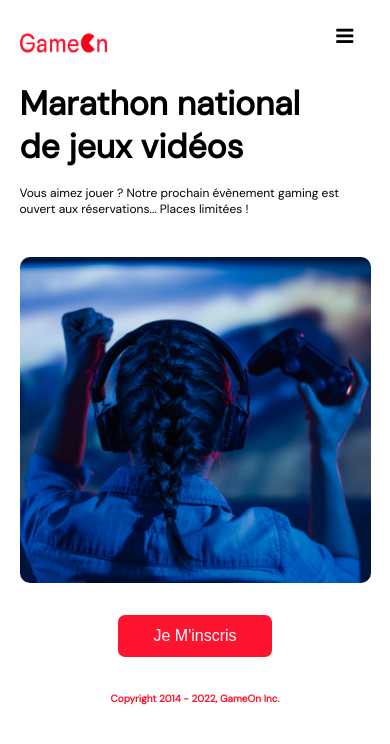
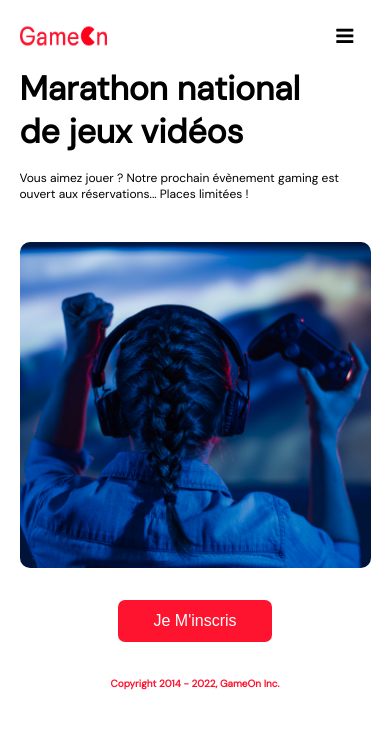
Before and after one commit to Mickael-Klein/OpenClassRooms-DevReact-Projet_4_GameOn, a plain HTML site: page index.html in a window 390 px wide. Drawn offline with Linux system fonts and the light colour scheme.

Commit message:
Topnav Height update in CSS file

```diff
--- a/modal.css
+++ b/modal.css
@@ -571,7 +571,6 @@ footer {
   }
   .topnav {
     margin-bottom: 0px;
-    height: 8vh;
   }
   main {
     width: 100%;
```
